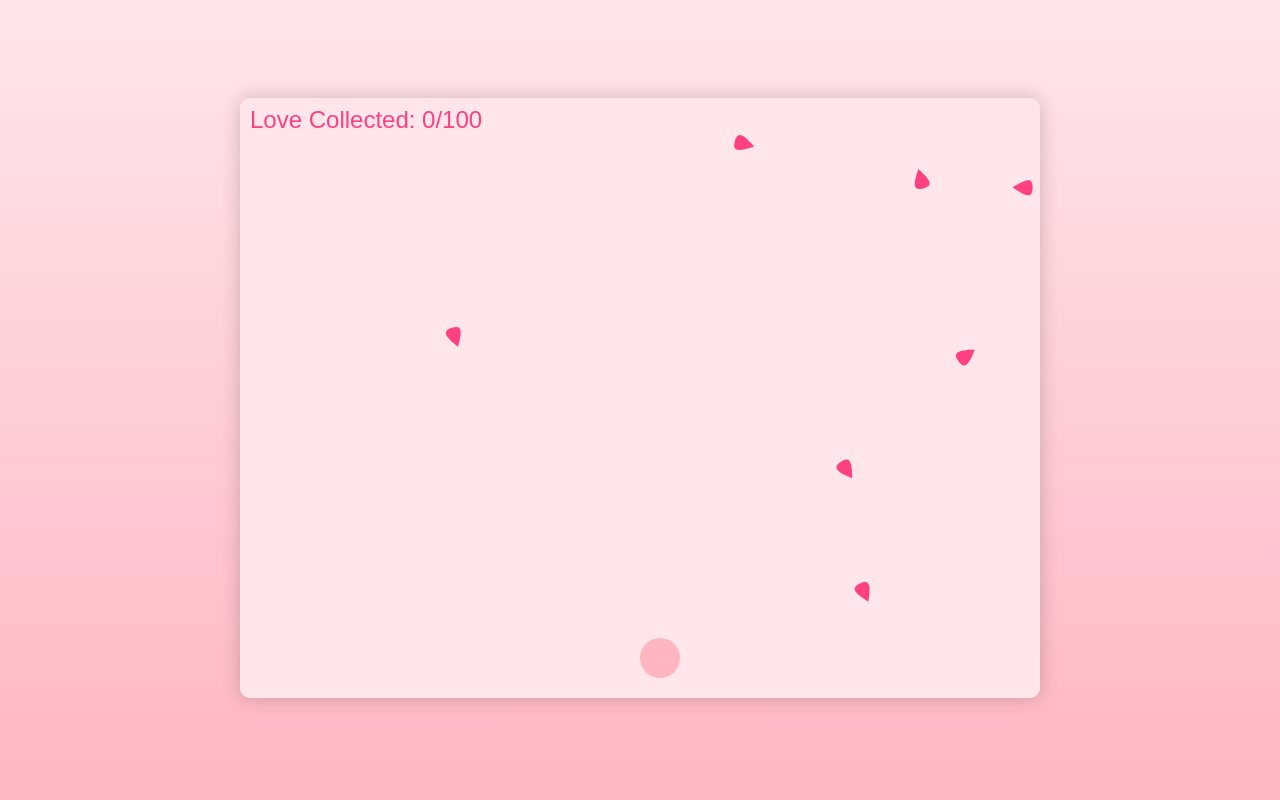
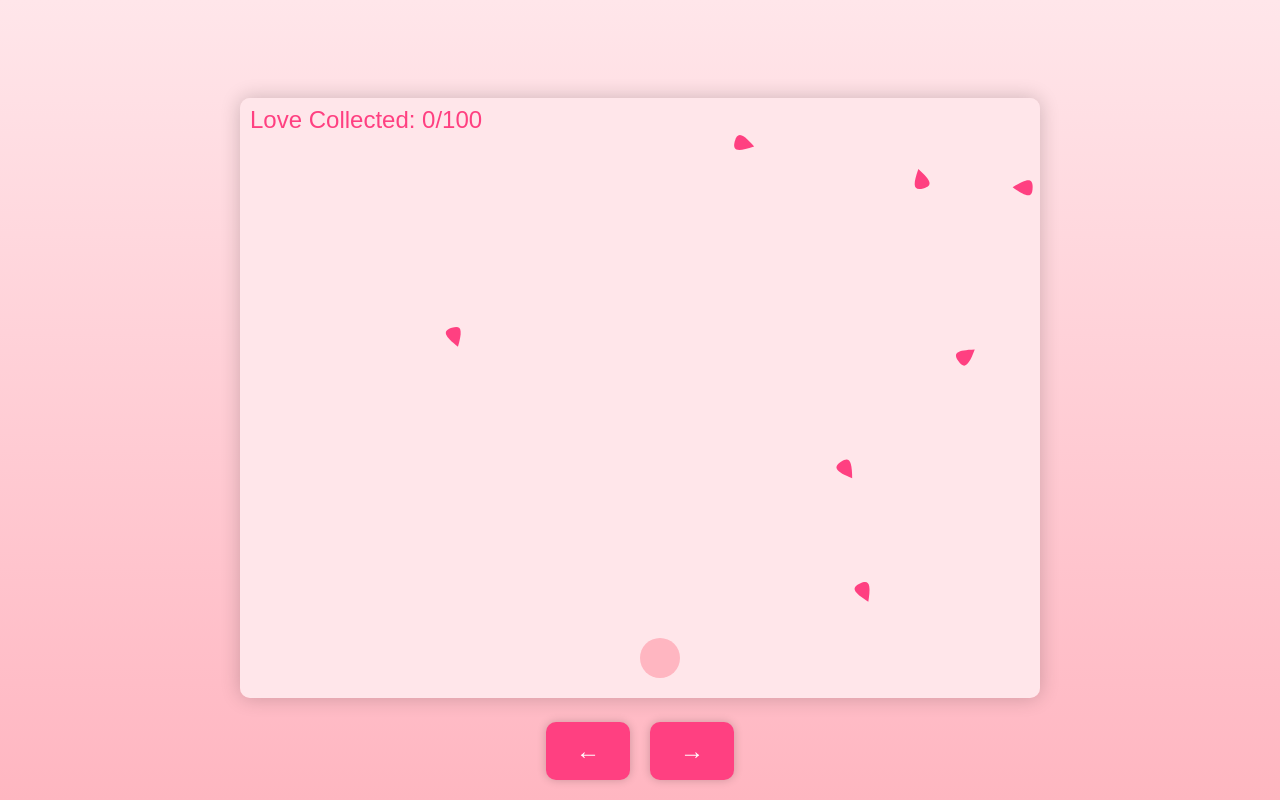
Before and after one commit to Krishh1411/valengame2, a plain HTML site: page index.html in a window 1280 px wide. Drawn offline with Linux system fonts and the light colour scheme.

Commit message:
Update index.html

```diff
--- a/index.html
+++ b/index.html
@@ -2,6 +2,7 @@
 <html>
 <head>
     <title>Love Collector - Valentine's Day Game</title>
+    <meta name="viewport" content="width=device-width, initial-scale=1.0, user-scalable=no">
     <style>
         body {
             margin: 0;
@@ -12,16 +13,21 @@
             background: linear-gradient(180deg, #ffe6ea, #ffb6c1);
             font-family: Arial, sans-serif;
             overflow: hidden;
+            touch-action: none; /* Prevent default touch behavior */
         }
 
         canvas {
             border-radius: 10px;
             box-shadow: 0 0 20px rgba(0,0,0,0.2);
+            max-width: 100%;
+            max-height: 80vh;
         }
 
         #gameContainer {
             position: relative;
             text-align: center;
+            width: 100%;
+            height: 100%;
         }
 
         #loading {
@@ -48,7 +54,7 @@
 
         .ending-text {
             font-size: 24px;
-            color: #ff0000; /* Red color for the poem */
+            color: #ff0000;
             text-align: center;
             opacity: 0;
             transform: translateY(20px);
@@ -68,7 +74,7 @@
             opacity: 0;
             display: none;
             animation: flicker 0.1s infinite;
-            background: black; /* Black background */
+            background: black;
             padding: 20px;
             border-radius: 10px;
         }
@@ -84,12 +90,49 @@
             }
         }
 
+        /* Mobile Controls */
+        #mobileControls {
+            position: fixed;
+            bottom: 20px;
+            left: 50%;
+            transform: translateX(-50%);
+            display: flex;
+            gap: 20px;
+            z-index: 10;
+        }
+
+        .mobileButton {
+            background: #ff4081;
+            color: white;
+            font-size: 24px;
+            padding: 15px 30px;
+            border: none;
+            border-radius: 10px;
+            box-shadow: 0 0 10px rgba(0,0,0,0.2);
+            touch-action: none;
+        }
+
+        @media (max-width: 600px) {
+            .mobileButton {
+                font-size: 18px;
+                padding: 10px 20px;
+            }
+
+            .ending-text {
+                font-size: 18px;
+            }
+
+            #loveMessage {
+                font-size: 40px;
+            }
+        }
+
         @import url('https://fonts.googleapis.com/css2?family=Creepster&display=swap');
     </style>
 </head>
 <body>
     <div id="gameContainer">
-        <canvas id="gameCanvas" width="800" height="600"></canvas>
+        <canvas id="gameCanvas"></canvas>
         <div id="loading">Loading...</div>
         <div id="endingSequence">
             <div class="ending-text" id="endingLine1"></div>
@@ -98,6 +141,10 @@
             <div class="ending-text" id="endingLine4"></div>
         </div>
         <div id="loveMessage">I LOVE YOU ❤️</div>
+        <div id="mobileControls">
+            <button class="mobileButton" id="leftButton">←</button>
+            <button class="mobileButton" id="rightButton">→</button>
+        </div>
     </div>
 
     <script>
@@ -105,6 +152,12 @@
         const ctx = canvas.getContext('2d');
         const loadingElement = document.getElementById('loading');
         const loveMessage = document.getElementById('loveMessage');
+        const leftButton = document.getElementById('leftButton');
+        const rightButton = document.getElementById('rightButton');
+
+        // Set canvas size based on screen width
+        canvas.width = Math.min(window.innerWidth, 800);
+        canvas.height = Math.min(window.innerHeight * 0.8, 600);
 
         // Game state
         let gameEnded = false;
@@ -157,7 +210,6 @@
             }
         }
 
-        // Sparkle class
         class Sparkle {
             constructor(x, y) {
                 this.x = x;
@@ -182,22 +234,19 @@
             }
         }
 
-        // Create sparkles
         function createSparkles(x, y) {
             for (let i = 0; i < 20; i++) {
                 sparkles.push(new Sparkle(x, y));
             }
         }
 
-        // Encouraging messages
         function getEncouragement() {
             if (player.loveCount >= 100) return "You've mastered the art of love! 💖";
             if (player.loveCount % 10 === 0 && player.loveCount > 0) {
                 const messages = [
                     "Good Girl! 💫",
-                    "Kya mtlb suga ki yaad ari hai? 🌟",
-                    "Love is in the air! 💝",
-                    "Meri taraf se ek kiss! 💕",
+                    "Kya mtlb suga yaad ara h? 🌟",
+                    "Meri taraf se ek kiss! 💝",
                     "Making the world lovely! 💗",
                     `${100 - player.loveCount} more to go! 🎯`,
                     "Love multiplies! ✨",
@@ -207,7 +256,6 @@
             return "";
         }
 
-        // End sequence
         async function playEndSequence() {
             backgroundMusic.pause();
             endSequenceMusic.play();
@@ -230,7 +278,7 @@
                 await new Promise(r => setTimeout(r, 2000));
             }
 
-            await new Promise(r => setTimeout(r, 5000)); // 15-second delay
+            await new Promise(r => setTimeout(r, 15000)); // 15-second delay
             endingSequence.style.opacity = '0';
             await new Promise(r => setTimeout(r, 2000));
 
@@ -239,7 +287,6 @@
             spookySound.play();
         }
 
-        // Typing effect
         function typeText(element, text) {
             return new Promise(resolve => {
                 let index = 0;
@@ -260,7 +307,6 @@
                 ctx.fillStyle = '#ffe6ea';
                 ctx.fillRect(0, 0, canvas.width, canvas.height);
 
-                // Update game state
                 if (player.loveCount >= 100) {
                     gameEnded = true;
                     playEndSequence();
@@ -268,8 +314,8 @@
                 }
 
                 // Player movement
-                if (keys['ArrowLeft']) player.x = Math.max(0, player.x - player.speed);
-                if (keys['ArrowRight']) player.x = Math.min(canvas.width - player.width, player.x + player.speed);
+                if (keys['ArrowLeft'] || keys['a'] || leftButton.pressed) player.x = Math.max(0, player.x - player.speed);
+                if (keys['ArrowRight'] || keys['d'] || rightButton.pressed) player.x = Math.min(canvas.width - player.width, player.x + player.speed);
 
                 // Heart logic
                 if (Math.random() < 0.02 + (player.loveCount * 0.0003)) {
@@ -280,7 +326,6 @@
                     heart.update();
                     heart.draw();
 
-                    // Collision detection
                     if (heart.y < player.y + player.height &&
                         heart.y + heart.height > player.y &&
                         heart.x < player.x + player.width &&
@@ -313,7 +358,6 @@
                 ctx.font = '24px Arial';
                 ctx.fillText(`Love Collected: ${player.loveCount}/100`, 10, 30);
 
-                // Draw encouraging message
                 if (messageTimer > 0) {
                     ctx.font = '30px Arial';
                     ctx.textAlign = 'center';
@@ -332,6 +376,12 @@
         window.addEventListener('keydown', e => keys[e.key] = true);
         window.addEventListener('keyup', e => keys[e.key] = false);
 
+        // Mobile button handling
+        leftButton.addEventListener('touchstart', () => leftButton.pressed = true);
+        leftButton.addEventListener('touchend', () => leftButton.pressed = false);
+        rightButton.addEventListener('touchstart', () => rightButton.pressed = true);
+        rightButton.addEventListener('touchend', () => rightButton.pressed = false);
+
         // Start game
         loadingElement.remove();
         document.addEventListener('click', () => backgroundMusic.play());
```
